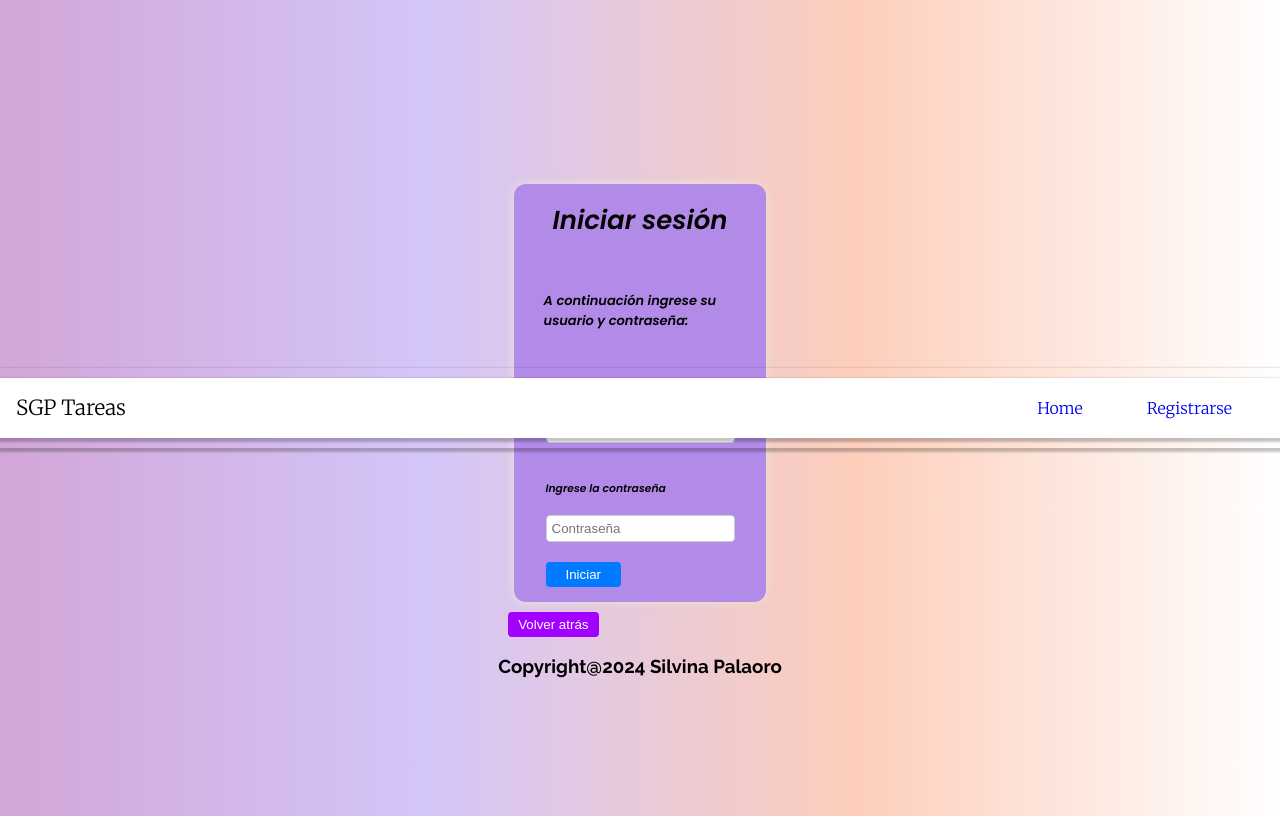
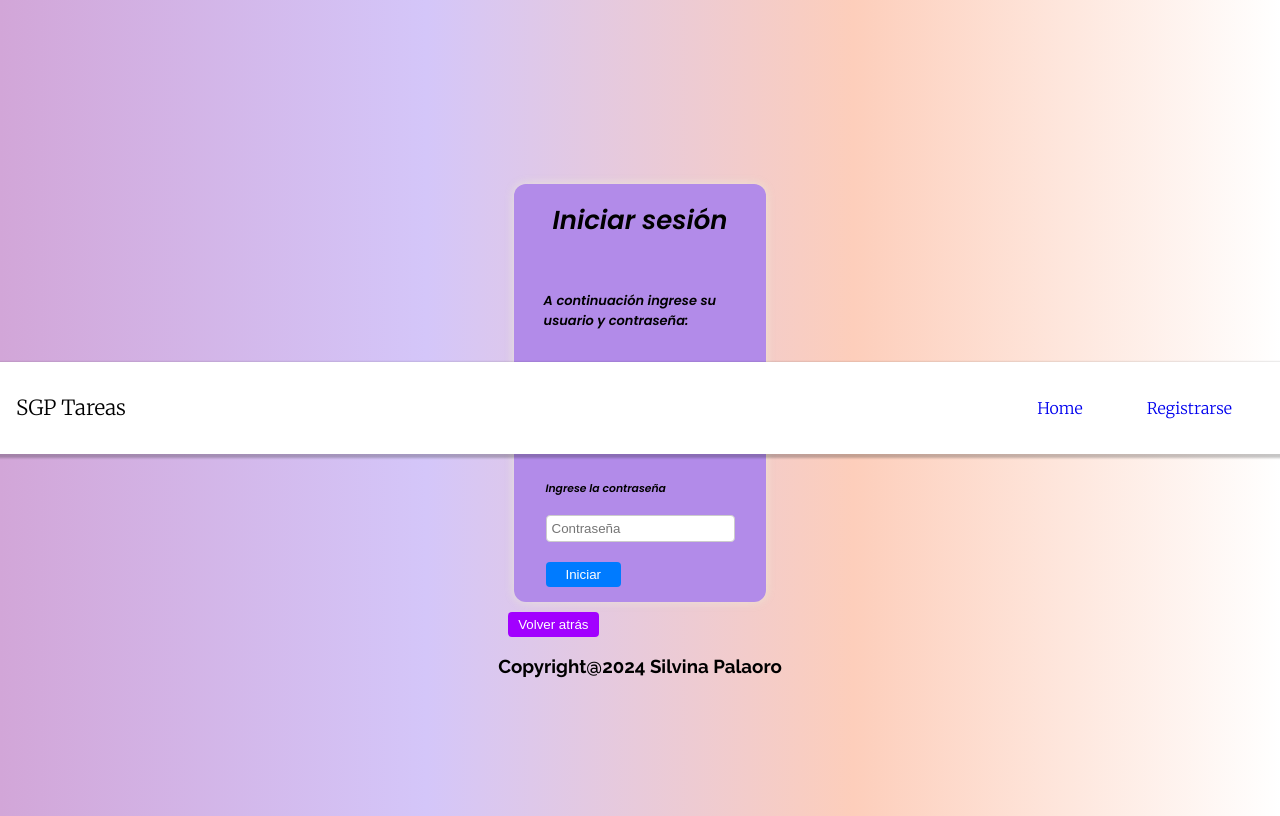
Before and after one commit to Sil-Palaoro/sil-palaoro, a Next.js app: page /app-tareas/iniciar_sesion in a window 1280 px wide. Built offline with nearby package versions, Linux system fonts and the light colour scheme.

Commit message:
css navbar

```diff
--- a/src/styles/HomePpal.module.css
+++ b/src/styles/HomePpal.module.css
@@ -143,36 +143,23 @@
 
   .header{
     margin: 0;
-
     border: 0;
-    /* box-sizing: border-box; */
-    /* vertical-align: baseline; */
-
     width: 100%;
     min-height: 5em;
-    /* color: white; */
     font-weight: 800;
     color:#fff;
     background-image: linear-gradient(to right,#8b4394 ,#fdcebb ,#8b4394 );
     -webkit-text-fill-color: transparent;
       background-clip: text;
     color:#fff;
-    /* -webkit-text-stroke: 0.018em black;
-     */
-
     padding: 1em 2em;
 
     display: flex;
     flex-flow: row wrap;
     justify-content: space-between;
     align-items: center;
-
     font-family: 'Raleway', serif;
-
-
     height: 60px;
-    width: 100%;
-
     position: fixed;
     padding: 0 0 0 1em;
 
--- a/src/styles/navbar.css
+++ b/src/styles/navbar.css
@@ -6,7 +6,7 @@
     display: flex;
     align-items: center;
     position: fixed;
-    padding: 0;
+    padding: 1em 1em;
     background-color: #fff;
     color: black;
     box-shadow: 0 2px 2px 2px rgba(9, 9, 9, 0.23);
```
